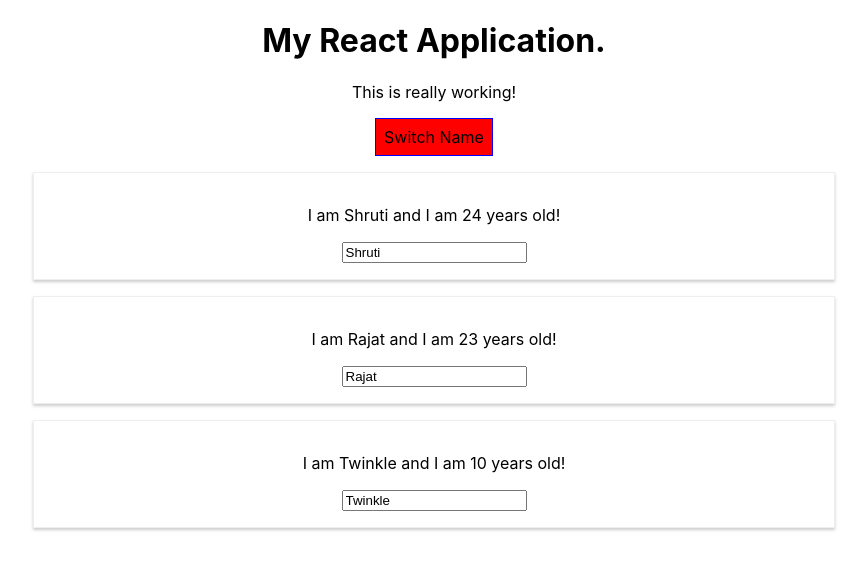
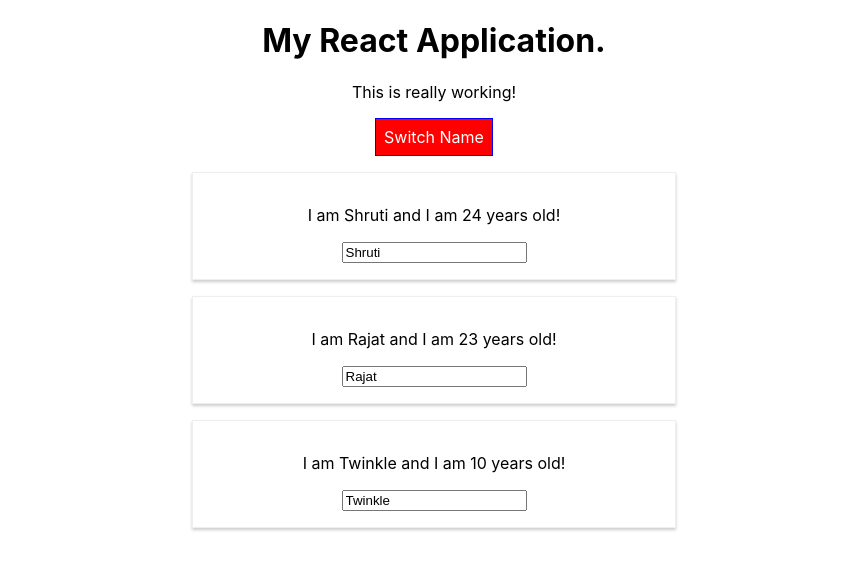
Before and after one commit to Sanaya-work12/creatReactApp-MyApp, a React (Create React App) app: page / in a window 1280 px wide. Both pictures are taken after a click on the button "Switch Name". Shown: the top 570 px of the page, without its empty margins (206-1073 px from the left). Built offline with nearby package versions, Linux system fonts and the light colour scheme.

Commit message:
68 and 69 Using Radium for scoped css and advanced css selectors

```diff
--- a/package.json
+++ b/package.json
@@ -6,6 +6,7 @@
     "@testing-library/jest-dom": "^4.2.4",
     "@testing-library/react": "^9.5.0",
     "@testing-library/user-event": "^7.2.1",
+    "radium": "^0.26.0",
     "react": "^16.13.1",
     "react-dom": "^16.13.1",
     "react-scripts": "3.4.1"
--- a/src/App.js
+++ b/src/App.js
@@ -1,5 +1,6 @@
 import React, { Component } from 'react';
 import './App.css';
+import Radium, { StyleRoot } from 'radium';
 import Person from './Person/Person';
 
 // import React, { useState } from 'react';
@@ -77,7 +78,7 @@ class App extends Component {
     // })
 
     // Dynamically using lists
-    const personIndex = this.state.persons.findIndex( per => {
+    const personIndex = this.state.persons.findIndex(per => {
       return per.id === id
     });
 
@@ -93,7 +94,7 @@ class App extends Component {
     const persons = [...this.state.persons];
     persons[personIndex] = person;
 
-    this.setState({ persons: persons});
+    this.setState({ persons: persons });
   }
 
   togglePersonHandler = () => {
@@ -116,9 +117,15 @@ class App extends Component {
     //inline styles
     const style = {
       backgroundColor: 'green',
+      color: 'white',
       font: 'inherit',
       border: '1px solid blue',
-      padding: '8px'
+      padding: '8px',
+      cursor: 'pointer',
+      ':hover': {
+        backgroundColor: 'lightgreen',
+        color: 'black'
+      }
     }
 
     // eslint-disable-next-line
@@ -130,31 +137,36 @@ class App extends Component {
       person = (
         <div>
           {this.state.persons.map((person, index) => {
-            return <Person click={ () => this.deletePersonHandler(index) } name={person.name} age={person.age} key={person.id} changed={ (event) => this.nameChangeHandler(event, person.id) } />
+            return <Person click={() => this.deletePersonHandler(index)} name={person.name} age={person.age} key={person.id} changed={(event) => this.nameChangeHandler(event, person.id)} />
           })}
         </div>
       );
 
       style.backgroundColor = 'red';
+      style[':hover'] = {
+        backgroundColor: 'salmon',
+        color: 'black'
+      }
     }
 
     const classes = [];
 
-    if(this.state.persons.length <= 2) {
+    if (this.state.persons.length <= 2) {
       classes.push('red');
     }
-    if(this.state.persons.length <= 1) {
+    if (this.state.persons.length <= 1) {
       classes.push('bold');
     }
 
     //1. return a dom structure - Use JSX (recommended)
     // Passing props between components
     return (
+      <StyleRoot>
         <div className="App">
           <h1>
             My React Application.
         </h1>
-        <p className={ classes.join(' ') }>
+          <p className={classes.join(' ')}>
             This is really working!
         </p>
           <button
@@ -162,6 +174,7 @@ class App extends Component {
             onClick={this.togglePersonHandler}>Switch Name</button>
           {person}
         </div>
+      </StyleRoot>
     );
 
     // 2. treats h1 as text and outputs h1 Hi! I'm a React App!!!
@@ -173,4 +186,4 @@ class App extends Component {
   }
 }
 
-export default App;
+export default Radium(App);
--- a/src/Person/Person.js
+++ b/src/Person/Person.js
@@ -1,14 +1,21 @@
 import React from 'react';
+import Radium from 'radium';
 import './Person.css';
 
-const person = ( props ) => {
+const person = (props) => {
+    const style = {
+        '@media (min-width: 500px)': {
+            width: '450px'
+        }
+    };
+
     return (
-        <div className="Person">
-            <p onClick={ props.click }>I am { props.name } and I am { props.age } years old!</p>
-            <p>{ props.children } </p>
+        <div className="Person" style={style}>
+            <p onClick={props.click}>I am {props.name} and I am {props.age} years old!</p>
+            <p>{props.children} </p>
 
-            <input type="text" onChange={ props.changed } value={ props.name }/>
+            <input type="text" onChange={props.changed} value={props.name} />
         </div>
     )
 };
-export default person;
+export default Radium(person);
```
Also changed, not shown: 1 other file (tests, documents, lock files or other folders). Lines whose indentation alone changed are shown as unchanged.
